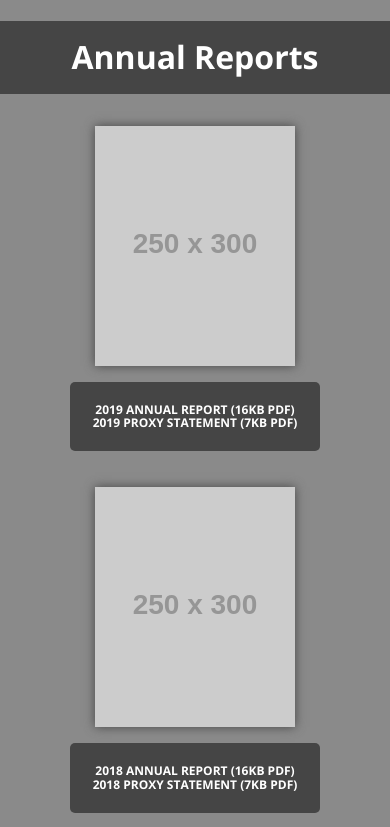
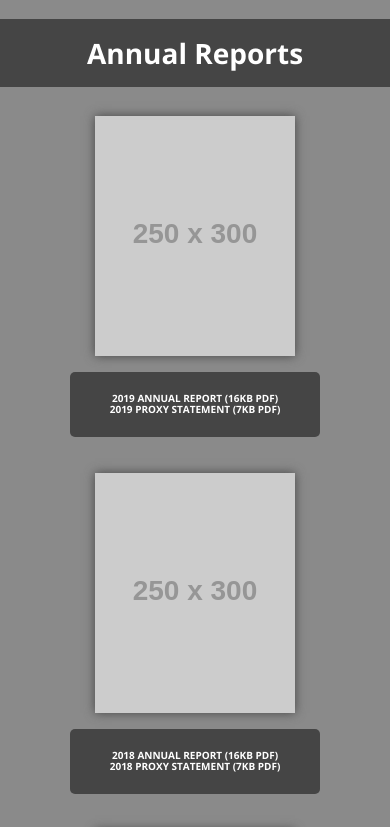
Before and after one commit to krijai/annual-report-layout, a website built with Parcel: page index.html in a window 390 px wide. Shown: the top 827 px of the page. Built offline with nearby package versions, Linux system fonts and the light colour scheme; placeholder pictures from the web are drawn by us.

Commit message:
title font size

```diff
--- a/css/index.css
+++ b/css/index.css
@@ -60,6 +60,14 @@ body {
     .report img {
         width: 100%;
     }
+
+    .report-description li {
+        font-size: 10px;
+    }
+
+    .report-title  {
+        font-size: 28px;
+    }
 }
 
 @media screen and (max-width: 500px){
```
Also changed, not shown: 7 other files.
